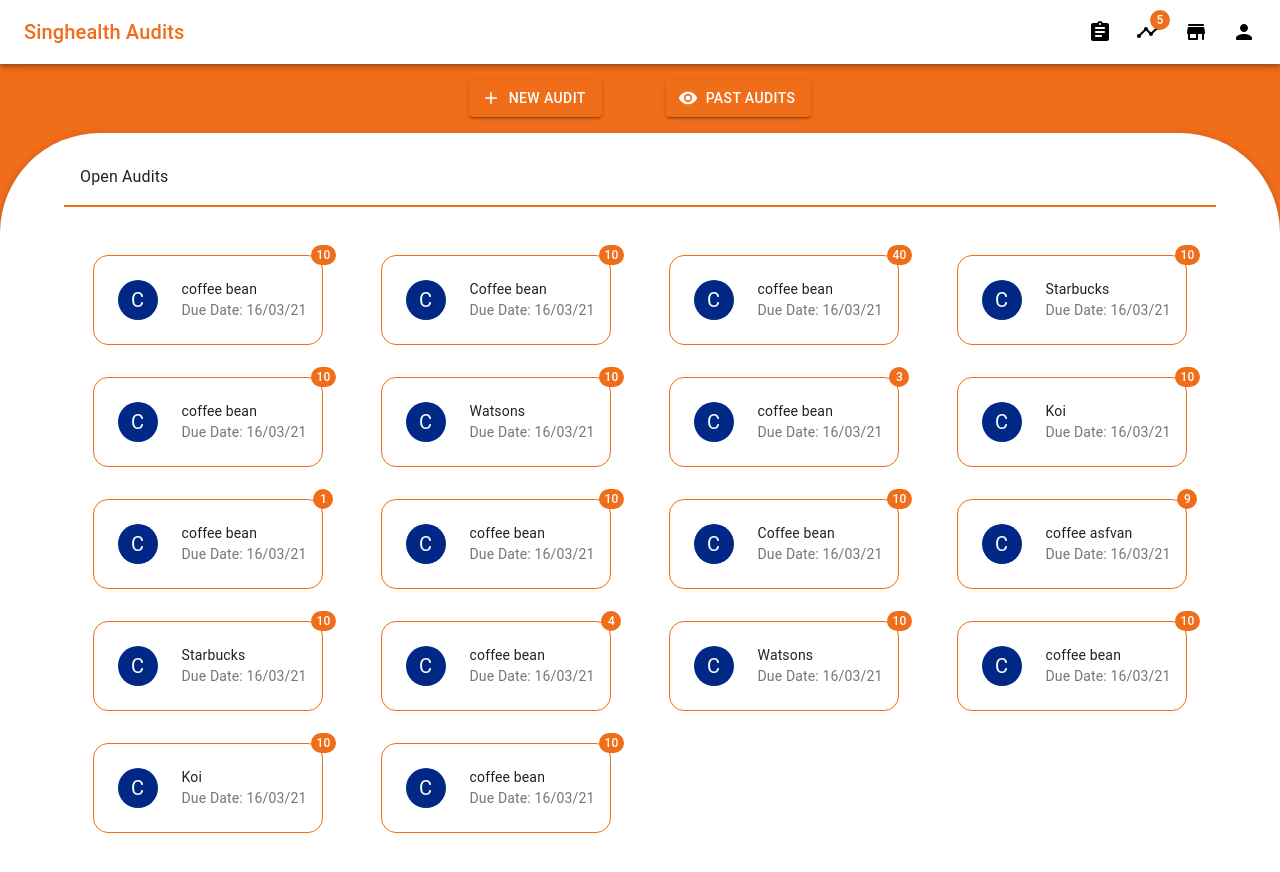
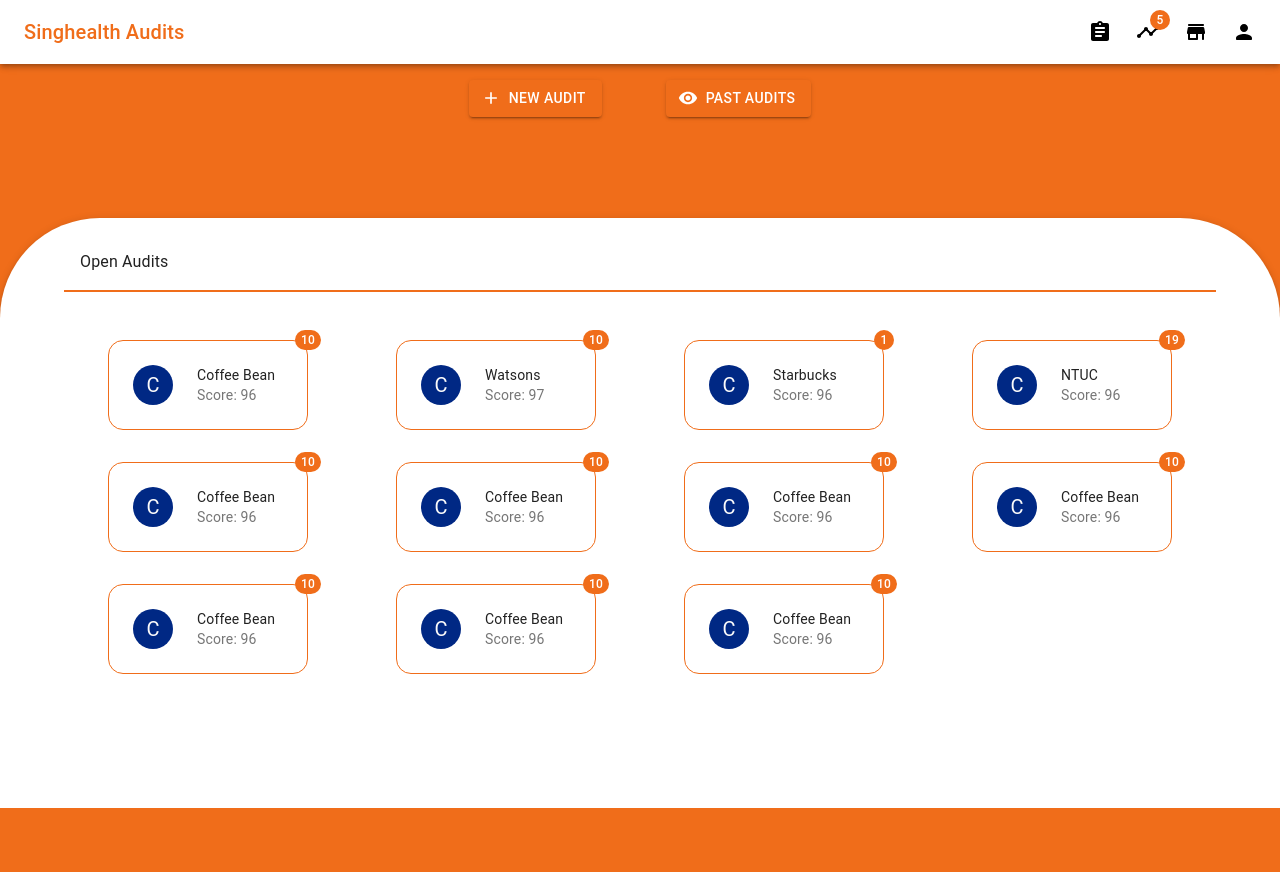
Before and after one commit to kraftedcheese/ESC_G4_Singhealth, a React (Create React App) app in the folder frontend/singhealth/: page /home in a window 1280 px wide. Shown: the top 872 px of the page. After the commit the page ends 808 px from the top, so only its background shows below. Built offline with nearby package versions, Linux system fonts and the light colour scheme.

Commit message:
added timereqmsg functionality

```diff
--- a/frontend/singhealth/src/Home.js
+++ b/frontend/singhealth/src/Home.js
@@ -72,6 +72,7 @@
     textAlign:'left',
     borderRadius: 15,
     borderColor: theme.palette.primary.main,
+    width: '200px'
   },
 
 }));
@@ -100,7 +101,8 @@
               </Avatar>
             }
             title={props.store}
-            subheader={"Due Date: " + props.date}
+            // subheader={"Due Date: " + props.date}
+            subheader={"Score: " + props.score}
           />
           </CardActionArea>
         </Card>
@@ -109,7 +111,66 @@
   )
 }
 
-export default function SignIn() {
+const audits=[
+  {
+    tenant_name: "Coffee Bean",
+    notifs: 10,
+    score: 96,
+  },
+  {
+    tenant_name: "Watsons",
+    notifs: 10,
+    score: 97,
+  },
+  {
+    tenant_name: "Starbucks",
+    notifs: 1,
+    score: 96,
+  },
+  {
+    tenant_name: "NTUC",
+    notifs: 19,
+    score: 96,
+  },
+  {
+    tenant_name: "Coffee Bean",
+    notifs: 10,
+    score: 96,
+  },
+  {
+    tenant_name: "Coffee Bean",
+    notifs: 10,
+    score: 96,
+  },
+  {
+    tenant_name: "Coffee Bean",
+    notifs: 10,
+    score: 96,
+  },
+
+  {
+    tenant_name: "Coffee Bean",
+    notifs: 10,
+    score: 96,
+  },
+  {
+    tenant_name: "Coffee Bean",
+    notifs: 10,
+    score: 96,
+  },
+  {
+    tenant_name: "Coffee Bean",
+    notifs: 10,
+    score: 96,
+  },
+  {
+    tenant_name: "Coffee Bean",
+    notifs: 10,
+    score: 96,
+  },
+]
+
+export default function Home() {
   const classes = useStyles(useTheme);
 
   return (
@@ -138,7 +199,7 @@
         <Typography className={classes.typography}>Open Audits</Typography>
         <hr color='#f06d1a' className={classes.hr}></hr>
         <Grid container className={classes.gridList}>
-          <AuditScreenCard store="coffee bean" date="16/03/21" notifs="10"></AuditScreenCard>
+          {/* <AuditScreenCard store="coffee bean" date="16/03/21" notifs="10"></AuditScreenCard>
           <AuditScreenCard store="Coffee bean" date="16/03/21" notifs="10"></AuditScreenCard>
           <AuditScreenCard store="coffee bean" date="16/03/21" notifs="40"></AuditScreenCard>
           <AuditScreenCard store="Starbucks" date="16/03/21" notifs="10"></AuditScreenCard>
@@ -155,7 +216,10 @@
           <AuditScreenCard store="Watsons" date="16/03/21" notifs="10"></AuditScreenCard>
           <AuditScreenCard store="coffee bean" date="16/03/21" notifs="10"></AuditScreenCard>
           <AuditScreenCard store="Koi" date="16/03/21" notifs="10"></AuditScreenCard>
-          <AuditScreenCard store="coffee bean" date="16/03/21" notifs="10"></AuditScreenCard>
+          <AuditScreenCard store="coffee bean" date="16/03/21" notifs="10"></AuditScreenCard> */}
+          {audits.map(audit => (
+            <AuditScreenCard store={audit.tenant_name} notifs={audit.notifs} score={audit.score}/>
+          ))}
         </Grid>
       </Grid>
 
--- a/frontend/singhealth/src/IssueChat.js
+++ b/frontend/singhealth/src/IssueChat.js
@@ -196,9 +196,10 @@
 },
 {
   from_staff: false,
-  body: "i want a pic",
+  body:  new Date().getTime(),
   timestamp: new Date().getTime(),
-  tag: "timeextension"
+  tag: "timeextension",
+  // info: new Date().getTime(),
 }];
 
 function TimeExtReqPopup(props){
@@ -212,14 +213,16 @@
 
   function submitNewDate(){
     //alert(JSON.stringify(date));
-    alert(date);
+    //alert(date);
     if(date == null){
       alert("No date specified"); //should remove this later, prob just cannot submit
     }else{
-      alert(parseInt(date.getTime()).toFixed(0));
+      //alert(date.getTime());
       messageService.sendTimeExtReq(date.getTime());
       props.setStateFunction(messageService.getAllMessages());
     }
+    //close popup
+    props.closePopup();
   }
 
   return(
@@ -249,7 +252,7 @@
     //alert(JSON.stringify(data));
     messageService.sendMessage(data.messageToSend,isStaff);
     //messageService.clearMessages();
-    //messageService.defaultMessages();
+    messageService.defaultMessages();
     //alert(JSON.stringify(messageService.getAllMessages()));
     props.setStateFunction(messageService.getAllMessages());
     reset();
@@ -288,7 +291,7 @@
               horizontal: 'center',
             }}
           >
-            <TimeExtReqPopup setStateFunction={props.setStateFunction}/>
+            <TimeExtReqPopup setStateFunction={props.setStateFunction} closePopup={handleClose}/>
           </Popover>
           <IconButton>
             <AddAPhotoRoundedIcon className={classes.icon}/>
--- a/frontend/singhealth/src/Messages.js
+++ b/frontend/singhealth/src/Messages.js
@@ -141,14 +141,14 @@
   function TimeExtensionMessage(props){
     const classes = useStyles(useTheme);
     const friendlyTimestamp = moment(props.timestamp).format('LLLL');
-    const newDateReq = moment(props.timestamp).format('Do MMMM YYYY');
+    const newDateReq = moment(props.text).format('Do MMMM YYYY');
 
     if(props.isStaff){
       return (
         <div>
           <div className={classes.messageContainer}>
             <div className={props.isMine ? classes.messageMine : classes.messageOther} >
-              <Typography>{newDateReq}</Typography>
+              <Typography>{"Request for time extension til " + newDateReq}</Typography>
               <Button className={classes.yesnobutton}>Yes</Button>
               <Button className={classes.yesnobutton}>No</Button> {/*only visible to staff!*/}
             </div>
@@ -164,7 +164,7 @@
         <div>
           <div className={classes.messageContainer}>
             <div className={props.isMine ? classes.messageMine : classes.messageOther} >
-              <Typography>{ newDateReq}</Typography>
+              <Typography>{"Request for time extension til " + newDateReq}</Typography>
               <Button disabled style={{color: 'white'}}>Pending</Button> {/*change this based on approved/rejected/pending later on*/}
             </div>
             <div className={props.isMine ? classes.timestampRight : classes.timestampLeft}>
--- a/frontend/singhealth/src/messageService.js
+++ b/frontend/singhealth/src/messageService.js
@@ -26,9 +26,9 @@
   },
   {
     from_staff: false,
-    body: "i want a pic",
+    body: new Date().getTime(),
     timestamp: new Date().getTime(),
-    tag: "timeextension"
+    tag: "timeextension",
   }];
 
 export function clearMessages(){
@@ -56,15 +56,16 @@
   let chat_data = getAllMessages();
   //alert("from msgservice"+data);
   //chat_data.push(data);
-  alert(date);
+  //alert("is sendtimeextreq" + date);
   chat_data.push({
     from_staff: false,
     body: date,
     timestamp: new Date().getTime(),
     tag: "timeextension",
-    info: date,
+    //info: date,  prob put rejected...
   })
   localStorage.setItem("chat_data", JSON.stringify(chat_data));
+  //console.log(JSON.stringify(chat_data))
 }
 
 export function getAllMessages() {
```
